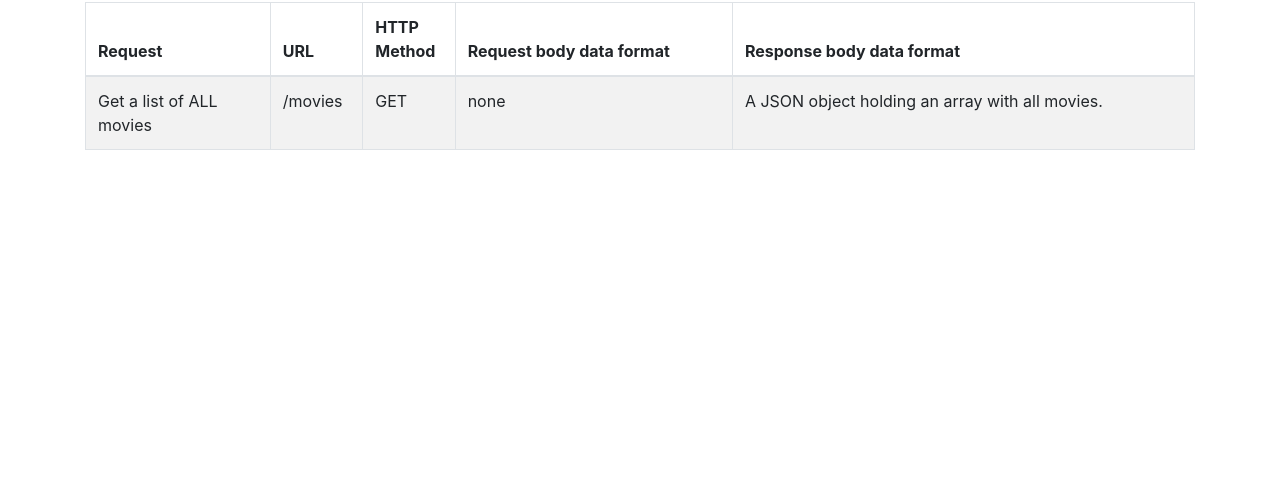
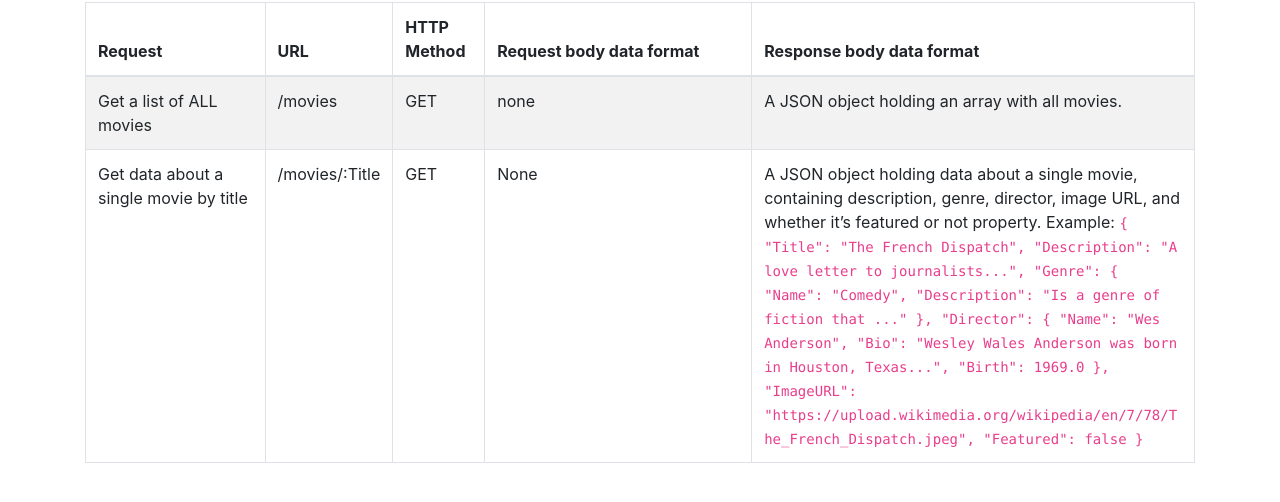
Before and after one commit to lorenaruiz01/movies_api, a website: page public/documentation.html in a window 1280 px wide. Shown: the part 188-690 px from the top of the page. Drawn offline with nearby package versions, Linux system fonts and the light colour scheme.

Commit message:
endpoint: get data by movie title

```diff
--- a/public/documentation.html
+++ b/public/documentation.html
@@ -45,7 +45,38 @@
 					<td>none</td>
 					<td>A JSON object holding an array with all movies.</td>
 				</tr>
+				<tr>
+					<td>Get data about a single movie by title</td>
+					<td>/movies/:Title</td>
+					<td>GET</td>
+					<td>None</td>
+					<td>A JSON object holding data about a single movie, containing description, genre, director, image URL, and
+						whether it’s featured or not property. Example:
+						<code>
+						{
+							"Title": "The French Dispatch",
+							"Description": "A love letter to journalists...",
+							"Genre": {
+								"Name": "Comedy",
+								"Description": "Is a genre of fiction that ..."
+							},
+							"Director": {
+								"Name": "Wes Anderson",
+								"Bio": "Wesley Wales Anderson was born in Houston, Texas...",
+								"Birth": 1969.0
+							},
+							"ImageURL": "https://upload.wikimedia.org/wikipedia/en/7/78/The_French_Dispatch.jpeg",
+							"Featured": false
+						}
+					</code>
+					</td>
+				</tr>
 
+
+
+
+
+			</tbody>
 		</table>
 
 	</div>
```
